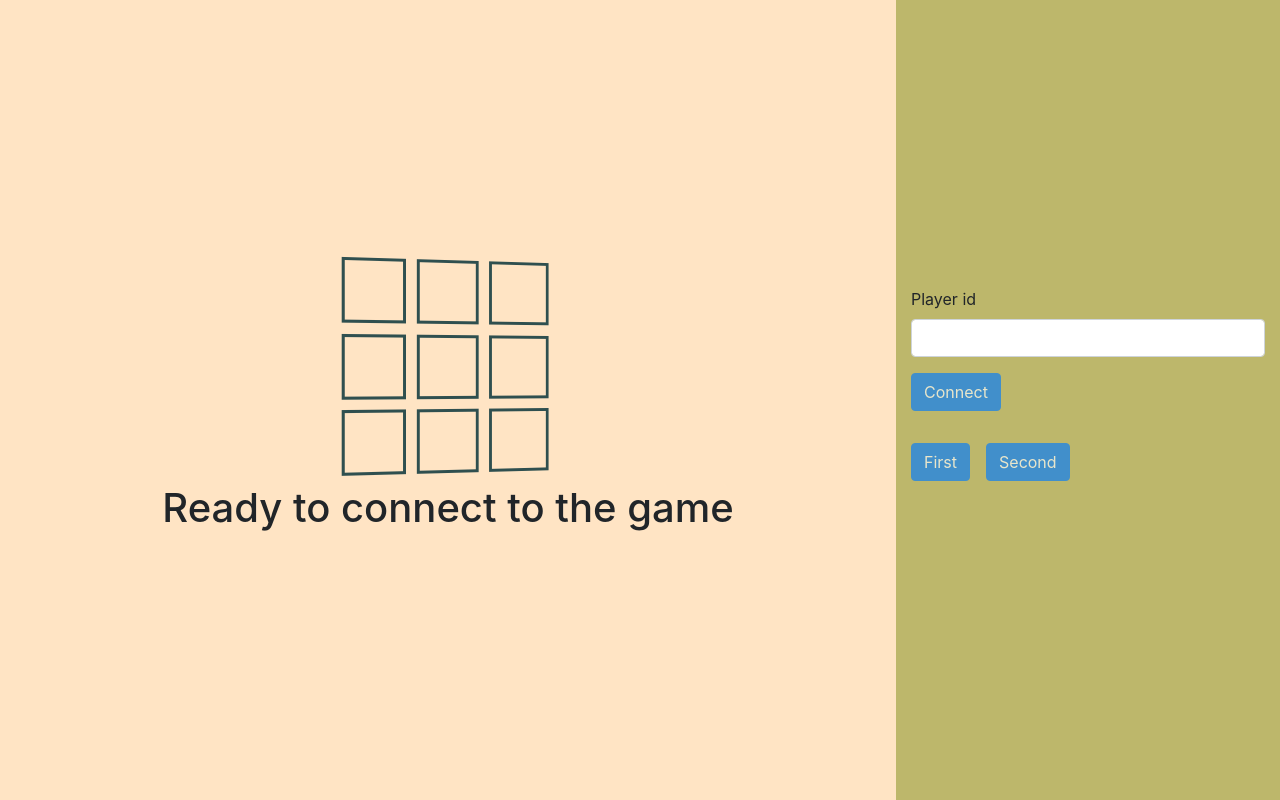
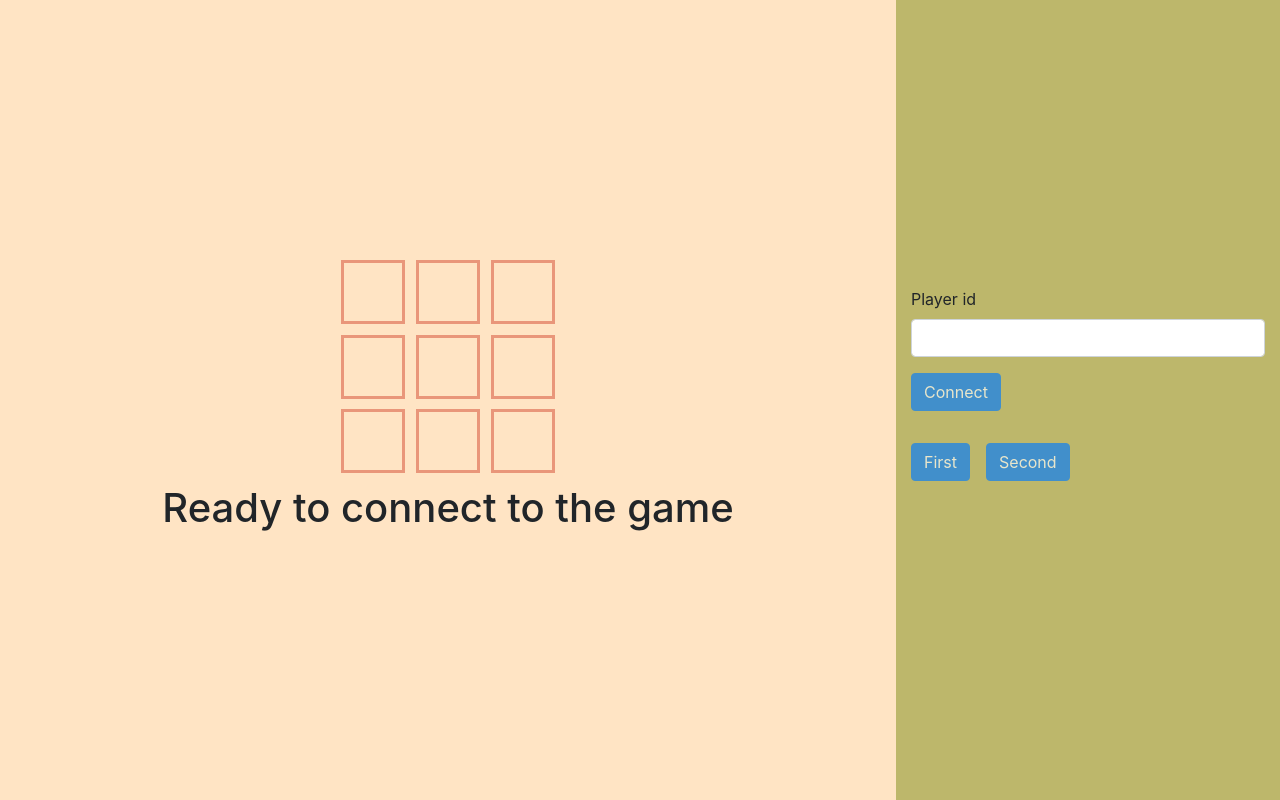
Before and after one commit to Acerbic/tictactoe, a Next.js app in the folder packages/test_client/: page / in a window 1280 px wide. Built offline with nearby package versions, Linux system fonts and the light colour scheme.

Commit message:
client: add spring animation to the game board

```diff
--- a/packages/test_client/components/GameBoard.module.css
+++ b/packages/test_client/components/GameBoard.module.css
@@ -1,5 +1,4 @@
 #board {
-    transform: perspective(1000px) rotateY(15deg);
     width: 14em;
     height: 14em;
     justify-content: space-around;
@@ -10,7 +9,7 @@
     flex-grow: 0;
     height: 4em;
     width: 4em;
-    border: solid 3px darkslategrey;
+    border: solid 3px darksalmon;
     box-sizing: border-box;
     line-height: 3em;
     text-align: center;
--- a/packages/test_client/components/GameBoard.tsx
+++ b/packages/test_client/components/GameBoard.tsx
@@ -1,5 +1,16 @@
-import React from "react";
+import React, { useRef } from "react";
 import styles from "./GameBoard.module.css";
+
+import { useSpring, animated } from "react-spring";
+
+const calc = (x, y, ref: React.MutableRefObject<HTMLElement>) => {
+    const rect = ref.current.getBoundingClientRect();
+    const [cx, cy] = [rect.left + rect.width / 2, rect.top + rect.height / 2];
+    return [-(y - cy) / 20, (x - cx) / 20, 1.1];
+};
+const trans = (x, y, s) => {
+    return `perspective(600px) rotateX(${x}deg) rotateY(${y}deg) scale(${s})`;
+};
 
 export interface GameBoardProps {
     board: [
@@ -10,8 +21,23 @@ export interface GameBoardProps {
     onCellClick: (i: number, j: number) => void;
 }
 
-export const GameBoard: React.FC<GameBoardProps> = ({ board, onCellClick }) => (
-    <div id={styles.board}>
+export const GameBoard: React.FC<GameBoardProps> = ({ board, onCellClick }) => {
+    const ref = useRef();
+
+    const [springProp, setSpringProp] = useSpring(() => ({
+        xys: [0, 0, 1],
+        config: { mass: 5, tension: 350, friction: 40 }
+    }));
+    return (
+        <animated.div
+            id={styles.board}
+            ref={ref}
+            onMouseMove={({ clientX: x, clientY: y }) =>
+                setSpringProp({ xys: calc(x, y, ref) })
+            }
+            onMouseLeave={() => setSpringProp({ xys: [0, 0, 1] })}
+            style={{ transform: springProp.xys.interpolate(trans as any) }}
+        >
             {[0, 1, 2].map(i =>
                 [0, 1, 2].map(j => (
                     <div
@@ -25,7 +51,8 @@ export const GameBoard: React.FC<GameBoardProps> = ({ board, onCellClick }) => (
                     </div>
                 ))
             )}
-    </div>
+        </animated.div>
     );
+};
 
 export default GameBoard;
--- a/packages/test_client/package.json
+++ b/packages/test_client/package.json
@@ -19,6 +19,7 @@
     "next": "^9.3.4",
     "react": "^16.13.1",
     "react-dom": "^16.13.1",
+    "react-spring": "^8.0.27",
     "socket.io-client": "^2.3.0",
     "xstate": "^4.9.1"
   },
```
Also changed, not shown: 1 other file (tests, documents, lock files or other folders). Lines whose indentation alone changed are shown as unchanged.
